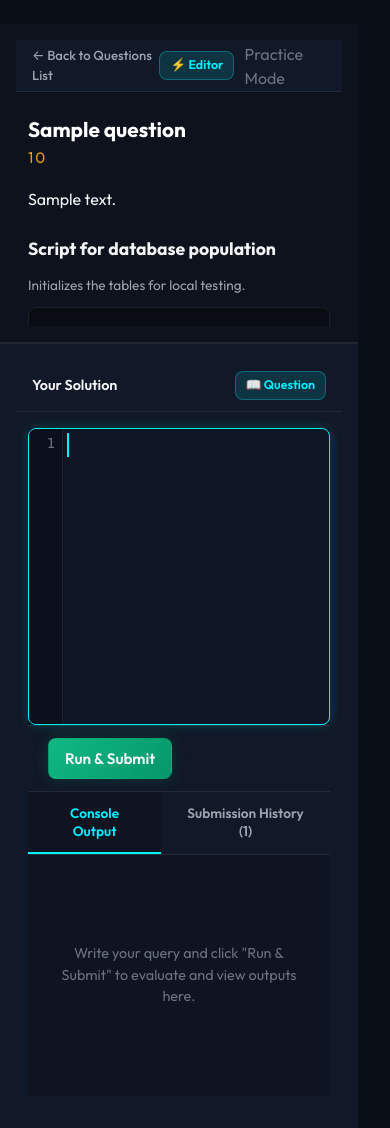
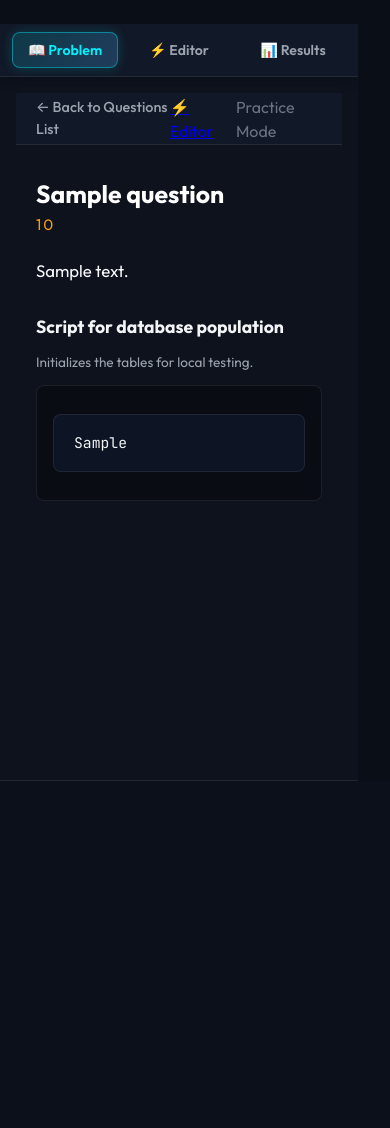
Before and after one commit to brizzigui/sqlrace, a Flask app: page /question/1 in a window 390 px wide. Shown: the part 69-1197 px from the top of the page. After the commit the page ends 850 px from the top, so only its background shows below. Run offline with Flask 3, Linux system fonts and the light colour scheme; the visitor is signed in with stand-in values (Sample User, id 1); a database or web service that is not in the repository returns one stand-in record (values such as "Sample title"); some libraries are stand-ins or nearby versions.

Commit message:
improve question editing for mobile

```diff
--- a/static/css/style.css
+++ b/static/css/style.css
@@ -3796,167 +3796,128 @@ code[class*="language-"] {
    Question Editor Workspace Mobile Responsive Enhancements
    ========================================================================== */
 
-.mobile-jump-btn {
+.mobile-workspace-tabs {
     display: none;
-    background: rgba(0, 242, 254, 0.12);
-    color: var(--primary-color);
-    border: 1px solid rgba(0, 242, 254, 0.3);
-    padding: 4px 10px;
+    background: var(--bg-surface);
+    border-bottom: 1px solid var(--border-color);
+    padding: 8px 12px;
+    gap: 8px;
+    position: sticky;
+    top: 0;
+    z-index: 20;
+    box-shadow: 0 4px 12px rgba(0, 0, 0, 0.2);
+}
+
+.mobile-tab-btn {
+    flex: 1;
+    display: inline-flex;
+    align-items: center;
+    justify-content: center;
+    padding: 8px 12px;
     border-radius: 8px;
-    font-size: 0.78rem;
+    border: 1px solid transparent;
+    background: transparent;
+    color: var(--text-secondary);
+    font-family: var(--font-sans);
+    font-size: 0.88rem;
     font-weight: 600;
-    text-decoration: none;
-    transition: var(--transition-smooth);
-    white-space: nowrap;
-}
-
-.mobile-jump-btn:hover {
-    background: rgba(0, 242, 254, 0.25);
-    color: #ffffff;
-    box-shadow: 0 0 10px rgba(0, 242, 254, 0.3);
-}
-
-@media (max-width: 992px) {
-    html {
-        scroll-behavior: smooth;
-    }
-
-    .mobile-jump-btn {
-        display: inline-flex;
-        align-items: center;
+    cursor: pointer;
+    transition: all 0.2s cubic-bezier(0.4, 0, 0.2, 1);
+}
+
+.mobile-tab-btn:hover {
+    color: var(--text-primary);
+    background: rgba(255, 255, 255, 0.05);
+}
+
+.mobile-tab-btn.active {
+    background: linear-gradient(135deg, rgba(0, 242, 254, 0.15) 0%, rgba(79, 172, 254, 0.25) 100%);
+    border-color: rgba(0, 242, 254, 0.4);
+    color: #00f2fe;
+    box-shadow: 0 0 12px rgba(0, 242, 254, 0.2);
+}
+
+@media (max-width: 991.98px) {
+    .mobile-workspace-tabs {
+        display: flex;
     }
 
     .editor-workspace {
         display: flex;
         flex-direction: column;
         height: auto;
-        min-height: calc(100vh - 72px);
+        min-height: calc(100vh - 120px);
         margin: -20px -16px;
     }
 
     .workspace-panel {
         width: 100%;
-        min-height: auto;
+        height: auto;
+        min-height: calc(100vh - 140px);
         flex-shrink: 0;
     }
 
     .panel-left {
         border-right: none;
-        border-bottom: 2px solid var(--border-color);
         background: #0d121d;
-    }
-
-    .panel-header {
-        padding: 12px 16px;
-        position: sticky;
-        top: 0;
-        z-index: 10;
-        background: var(--bg-surface);
-    }
-
-    .panel-body {
-        padding: 20px 16px;
-        overflow-y: visible;
-    }
-
-    .problem-intro {
+        display: flex;
+        flex-direction: column;
+    }
+
+    .panel-left .panel-body.scrollable {
+        flex: 1;
+        overflow-y: auto;
+        padding: 24px 20px;
+    }
+
+    .problem-intro h1 {
+        font-size: 1.55rem;
+        line-height: 1.35;
+        color: #ffffff;
+    }
+
+    .problem-description {
+        font-size: 1.05rem;
+        line-height: 1.7;
+        color: #f8fafc;
+        margin-bottom: 28px;
+    }
+
+    .problem-description p {
         margin-bottom: 16px;
-    }
-
-    .problem-intro h1 {
-        font-size: 1.45rem;
-        line-height: 1.3;
-        color: #ffffff;
-        word-break: break-word;
-    }
-
-    .problem-description {
-        font-size: 1rem;
-        line-height: 1.65;
-        color: var(--text-primary);
-        margin-bottom: 24px;
-    }
-
-    .problem-description p {
-        margin-bottom: 14px;
-        font-size: 1rem;
-        line-height: 1.65;
-    }
-
-    .problem-description ul,
-    .problem-description ol {
-        padding-left: 20px;
-        margin-bottom: 14px;
-    }
-
-    .problem-description li {
-        margin-bottom: 6px;
-        line-height: 1.6;
+        font-size: 1.05rem;
+        line-height: 1.7;
     }
 
     .problem-description code {
-        font-size: 0.9rem;
-        padding: 3px 8px;
+        font-size: 0.92rem;
+        padding: 4px 8px;
         background: rgba(0, 242, 254, 0.08);
         border: 1px solid rgba(0, 242, 254, 0.2);
         color: #00f2fe;
-    }
-
-    .problem-description .data-table {
-        font-size: 0.88rem;
-    }
-
-    .problem-description .data-table th,
-    .problem-description .data-table td {
-        padding: 10px 12px;
-    }
-
-    .schema-viewer h3 {
-        font-size: 1.1rem;
-    }
-
-    .code-container {
-        padding: 14px;
-    }
-
-    .code-container code {
-        font-size: 0.9rem;
+        border-radius: 6px;
     }
 
     .panel-right {
-        min-height: 480px;
-    }
-
-    .editor-section {
-        min-height: 280px;
-    }
-
-    .textarea-wrapper {
-        min-height: 220px;
-    }
-
-    #sql-code-editor {
-        font-size: 1rem;
-        padding: 16px;
-        line-height: 1.6;
-    }
-}
-
-@media (max-width: 576px) {
-    .panel-body {
-        padding: 16px 12px;
-    }
-
-    .problem-intro h1 {
-        font-size: 1.3rem;
-    }
-
-    .problem-description {
-        font-size: 0.98rem;
-        line-height: 1.6;
-    }
-
-    .back-link {
-        font-size: 0.82rem;
-    }
-}
+        border-left: none;
+        background: #0b0f19;
+        display: none;
+        flex-direction: column;
+        height: calc(100vh - 140px);
+    }
+}
+
+@media (min-width: 992px) {
+    .mobile-workspace-tabs {
+        display: none !important;
+    }
+
+    .workspace-panel {
+        display: flex !important;
+    }
+
+    .editor-section,
+    .console-section {
+        display: flex !important;
+    }
+}
--- a/templates/question_editor.html
+++ b/templates/question_editor.html
@@ -4,6 +4,18 @@
 
 {% block content %}
 <div class="editor-workspace fade-in">
+    <!-- Mobile Segmented Tab Navigation (< 992px) -->
+    <div class="mobile-workspace-tabs">
+        <button type="button" class="mobile-tab-btn active" onclick="switchMobileTab('problem', this)">
+            {{ _('editor_tab_problem') }}
+        </button>
+        <button type="button" class="mobile-tab-btn" onclick="switchMobileTab('editor', this)">
+            {{ _('editor_tab_editor') }}
+        </button>
+        <button type="button" class="mobile-tab-btn" onclick="switchMobileTab('results', this)">
+            {{ _('editor_tab_results') }}
+        </button>
+    </div>
     <!-- Left Pane: Problem Description and Schema -->
     <div class="workspace-panel panel-left">
         <div class="panel-header">
@@ -146,3 +158,77 @@
     </div>
 </div>
 {% endblock %}
+
+{% block extra_js %}
+<script>
+function switchMobileTab(tabName, btn) {
+    if (btn) {
+        document.querySelectorAll('.mobile-tab-btn').forEach(b => b.classList.remove('active'));
+        btn.classList.add('active');
+    } else {
+        document.querySelectorAll('.mobile-tab-btn').forEach(b => {
+            if (b.getAttribute('onclick') && b.getAttribute('onclick').includes(`'${tabName}'`)) {
+                b.classList.add('active');
+            } else {
+                b.classList.remove('active');
+            }
+        });
+    }
+
+    const panelLeft = document.querySelector('.panel-left');
+    const panelRight = document.querySelector('.panel-right');
+    const editorSection = document.querySelector('.editor-section');
+    const consoleSection = document.querySelector('.console-section');
+
+    if (window.innerWidth < 992) {
+        if (tabName === 'problem') {
+            if (panelLeft) panelLeft.style.display = 'flex';
+            if (panelRight) panelRight.style.display = 'none';
+        } else if (tabName === 'editor') {
+            if (panelLeft) panelLeft.style.display = 'none';
+            if (panelRight) panelRight.style.display = 'flex';
+            if (editorSection) editorSection.style.display = 'flex';
+            if (consoleSection) consoleSection.style.display = 'none';
+        } else if (tabName === 'results') {
+            if (panelLeft) panelLeft.style.display = 'none';
+            if (panelRight) panelRight.style.display = 'flex';
+            if (editorSection) editorSection.style.display = 'none';
+            if (consoleSection) consoleSection.style.display = 'flex';
+        }
+    }
+}
+
+document.addEventListener('DOMContentLoaded', function() {
+    // Initial sync for mobile screen width
+    if (window.innerWidth < 992) {
+        switchMobileTab('problem');
+    }
+
+    window.addEventListener('resize', function() {
+        if (window.innerWidth >= 992) {
+            const panelLeft = document.querySelector('.panel-left');
+            const panelRight = document.querySelector('.panel-right');
+            const editorSection = document.querySelector('.editor-section');
+            const consoleSection = document.querySelector('.console-section');
+            if (panelLeft) panelLeft.style.display = '';
+            if (panelRight) panelRight.style.display = '';
+            if (editorSection) editorSection.style.display = '';
+            if (consoleSection) consoleSection.style.display = '';
+        } else {
+            switchMobileTab('problem');
+        }
+    });
+
+    const subForm = document.getElementById('submission-form');
+    if (subForm) {
+        subForm.addEventListener('submit', function() {
+            if (window.innerWidth < 992) {
+                setTimeout(() => {
+                    switchMobileTab('results');
+                }, 150);
+            }
+        });
+    }
+});
+</script>
+{% endblock %}
--- a/translations.py
+++ b/translations.py
@@ -144,6 +144,9 @@ TRANSLATIONS = {
         'editor_back_questions': 'Back to Questions List',
         'editor_jump_editor': '⚡ Editor',
         'editor_jump_statement': '📖 Question',
+        'editor_tab_problem': '📖 Problem',
+        'editor_tab_editor': '⚡ Editor',
+        'editor_tab_results': '📊 Results',
         'global_leaderboard_title': 'Global Leaderboard',
         'global_leaderboard_sub': 'Standings of all teams based on total solved questions.',
         'leaderboard_solved_questions': 'Solved Questions',
@@ -509,6 +512,9 @@ TRANSLATIONS = {
         'editor_back_questions': 'Voltar para a Lista de Questões',
         'editor_jump_editor': '⚡ Editor',
         'editor_jump_statement': '📖 Questão',
+        'editor_tab_problem': '📖 Problema',
+        'editor_tab_editor': '⚡ Editor',
+        'editor_tab_results': '📊 Resultados',
         'global_leaderboard_title': 'Placar Geral',
         'global_leaderboard_sub': 'Classificação de todas as equipes com base no total de questões resolvidas.',
         'leaderboard_solved_questions': 'Questões Resolvidas',
```
